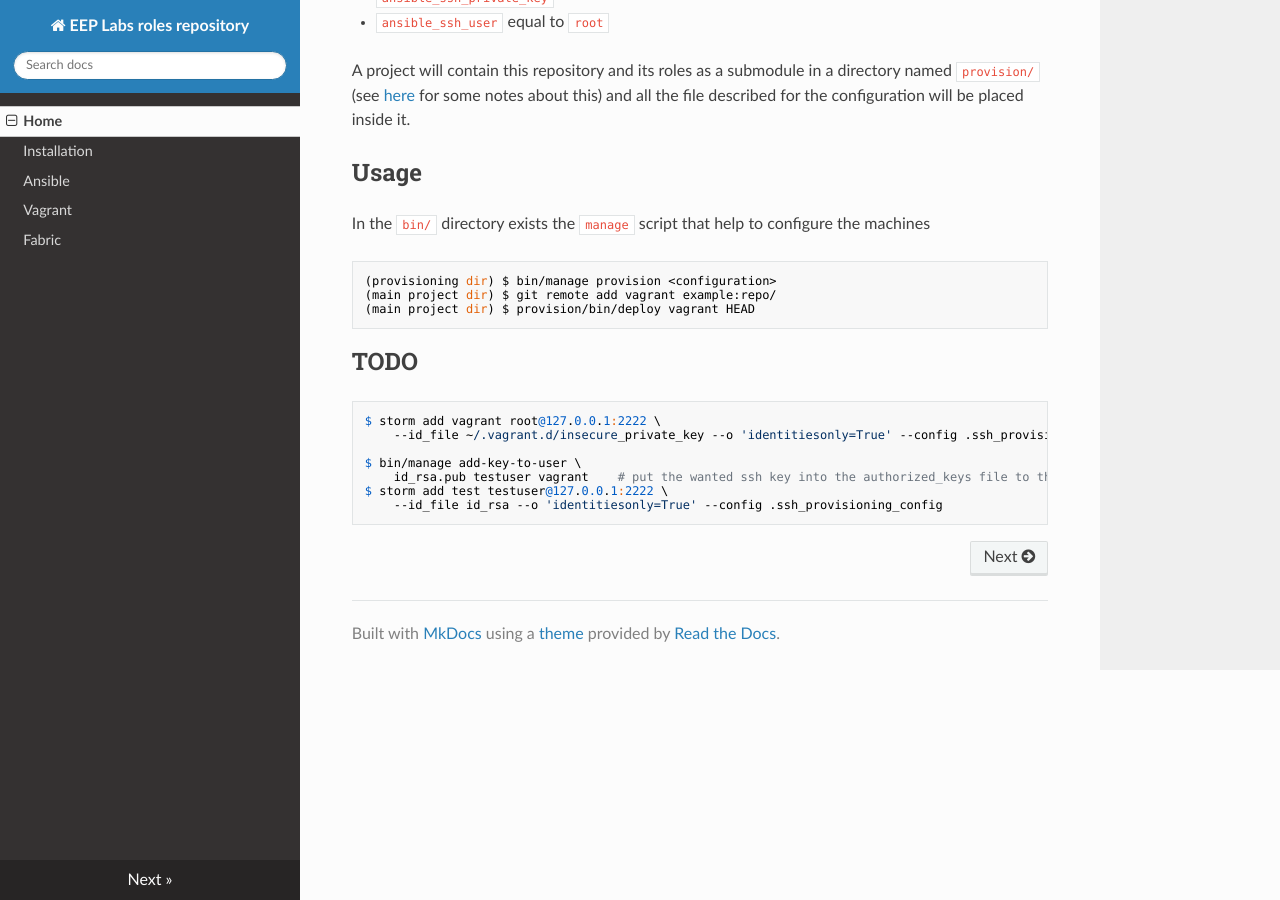
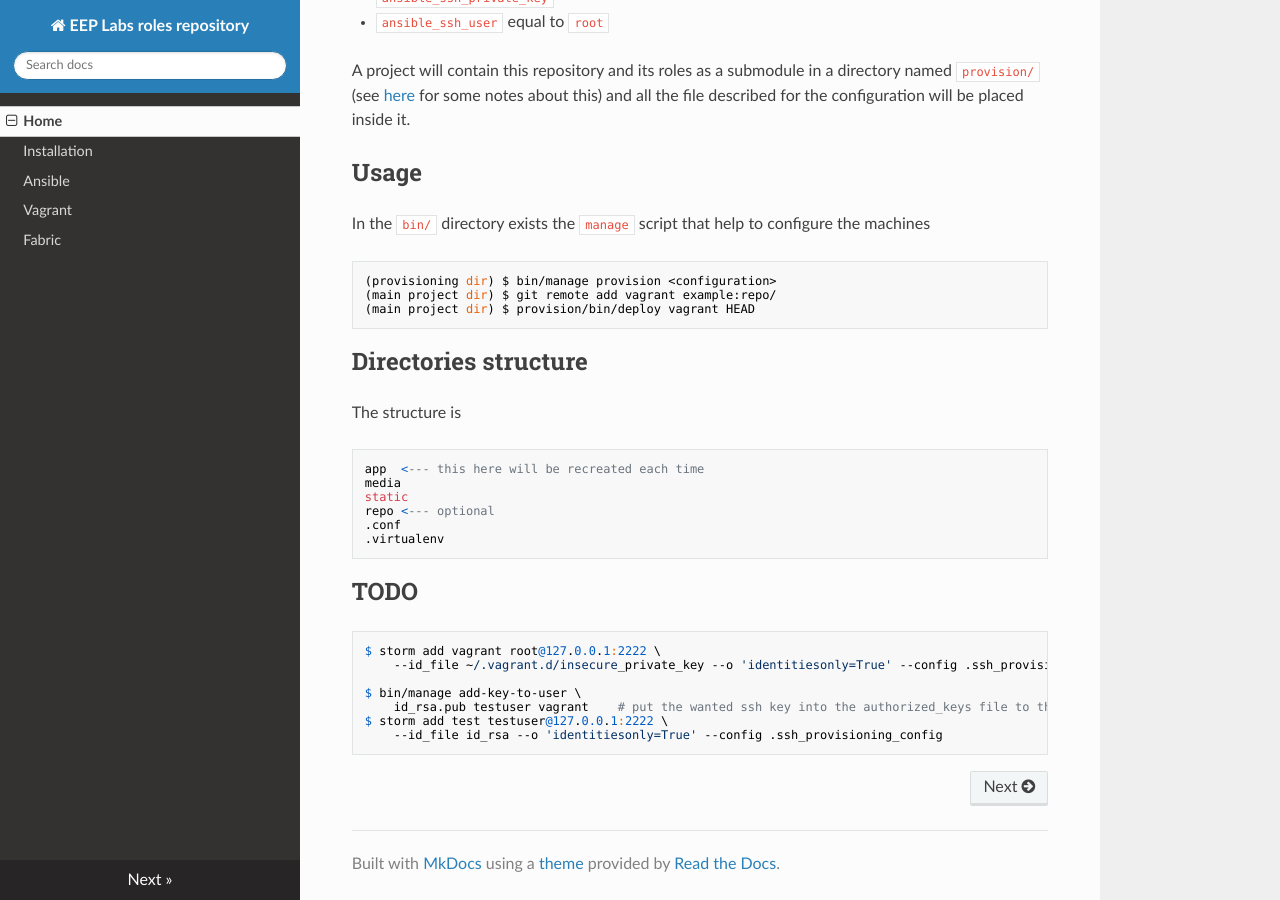
Before and after one commit to EEP-Labs/ansible-roles-repository, an MkDocs documentation site: the page built from docs/index.md, in a window 1280 px wide and 900 px high, scrolled down 859 px. Built offline with MkDocs 1.6.1, drawn with Linux system fonts in a browser that asks for light colours; nearby versions of some CDN libraries; old or Windows-style settings are respelled for this version of MkDocs.

Commit message:
Add directories layout.

```diff
--- a/docs/index.md
+++ b/docs/index.md
@@ -43,6 +43,18 @@ In the ``bin/`` directory exists the ``manage`` script that help to configure th
     (main project dir) $ git remote add vagrant example:repo/
     (main project dir) $ provision/bin/deploy vagrant HEAD
 
+Directories structure
+---------------------
+
+The structure is
+
+    app  <--- this here will be recreated each time
+    media
+    static
+    repo <--- optional
+    .conf
+    .virtualenv
+
 TODO
 ----
     $ storm add vagrant root@127.0.0.1:2222 \
```
